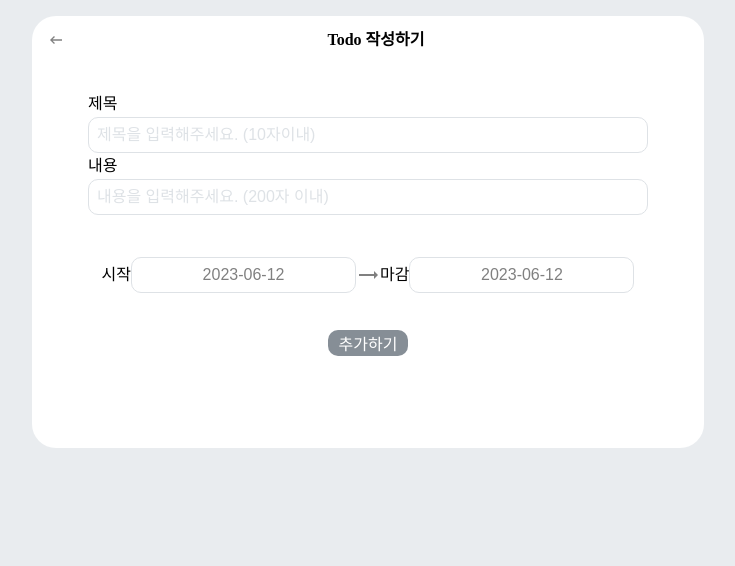
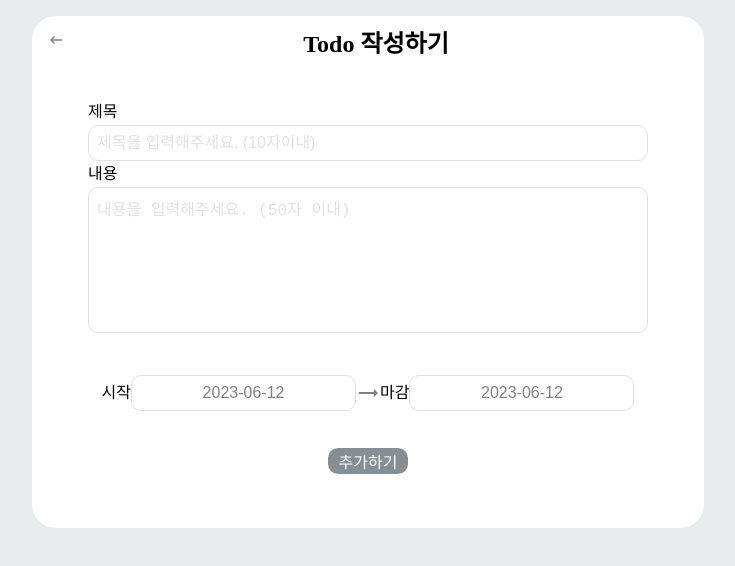
Before and after one commit to Wonahyeon/ReactTodo, a React (Create React App) app: page /todo-write in a window 1280 px wide. Shown: the top 566 px of the page, without its empty margins (272-1007 px from the left). Built offline with nearby package versions, Linux system fonts and the light colour scheme.

Commit message:
Todo List Page
전체, 완료, 미완료 개수

```diff
--- a/src/App.js
+++ b/src/App.js
@@ -18,13 +18,15 @@ const GlobalStyle = createGlobalStyle`
 function App() {
   const [todos, setTodos] = useState([
     {
-      id:1, text: 'dd', deadline: 'yymmdd'
+      id:1, text: 'dd', content:'DD', deadline: 'yymmdd',
+      checked: false
     }
   ]);
-  const [value, setValue] = useState('');
-  const [inputEmpty, setInputEmpty] = useState(true); // 할 일 미입력시
-  const [startDate, setStartDate] = useState(new Date()); // 시작일
-  const [diffDate, setDiffDate] = useState(new Date()); // 마감일
+  const [value, setValue] = useState(''); // todo tile
+  const [content, setContent] = useState(''); // todo content
+  const [inputEmpty, setInputEmpty] = useState(true); // todo title 입력 상태
+  const [startDate, setStartDate] = useState(new Date()); // todo start date
+  const [endDate, setEndDate] = useState(new Date()); // todo end date
 
 
   useEffect(() => {
@@ -38,11 +40,12 @@ function App() {
 
   const nextId = useRef(4);
 
-  const handleInsert = useCallback((text) => {
+  const handleInsert = useCallback((text,content) => {
     const todo = {
       id: uuidv4(),
       text,
-      check: false
+      check: false,
+      content
     };
 
     setTodos(todos => todos.concat(todo));
@@ -65,8 +68,8 @@ function App() {
     <BrowserRouter>
       <Routes>
         <Route path="/" element={<TodoMainPage/>} />
-        <Route path="/todo-write" element={<TodoInsertPage onInsert={handleInsert} value={value} setValue={setValue} inputEmpty={inputEmpty} setInputEmpty={setInputEmpty} diffDate={diffDate} setDiffDate={setDiffDate} startDate={startDate} setStartDate={setStartDate}/>} />
-        <Route path="/todo-list" element={<TodoListPage todos={todos} onRemove={handleRemove} onToggle={handleToggle} diffDate={diffDate} setDiffDate={setDiffDate}/>} />
+        <Route path="/todo-write" element={<TodoInsertPage onInsert={handleInsert} value={value} setValue={setValue} content={content} setContent={setContent} inputEmpty={inputEmpty} setInputEmpty={setInputEmpty} endDate={endDate} setEndDate={setEndDate} startDate={startDate} setStartDate={setStartDate}/>} />
+        <Route path="/todo-list" element={<TodoListPage todos={todos} setTodos={setTodos} onRemove={handleRemove} onToggle={handleToggle} endDate={endDate} setEndDate={setEndDate}/>} />
       </Routes>
     </BrowserRouter>
 
--- a/src/component/TodoInsert.jsx
+++ b/src/component/TodoInsert.jsx
@@ -4,14 +4,27 @@ import { MdOutlineTrendingFlat as NextIcon } from "react-icons/md";
 import { useNavigate } from 'react-router-dom';
 import DatePicker from "react-datepicker";
 import "react-datepicker/dist/react-datepicker.css";
+import { ko } from "date-fns/esm/locale";
 
 
 const TodoInsertWrapper = styled.div`
   width: 35rem;
   display: flex;
   flex-direction: column;
-  /* background: #495057; */
-  /* color: white; */
+
+  .inputStyle {
+    background: none;
+    outline: none;
+    border: 1px solid #dee2e6;
+    margin: 5px 0;
+    border-radius: 10px;
+    padding: 0.5rem;
+    font-size: 1rem;
+    color: #495057;
+    &::placeholder {
+      color: #dee2e6;
+    }
+  }
 
   .datePickerWrapper {
     display: flex;
@@ -38,21 +51,6 @@ const TodoInsertWrapper = styled.div`
   }
 `;
 
-const StyledInput = styled.input`
-  /* 기본 스타일 초기화 */
-  background: none;
-  outline: none;
-  border: 1px solid #dee2e6;
-  margin: 5px 0;
-  border-radius: 10px;
-  padding: 0.5rem;
-  font-size: 1rem;
-  color: #495057;
-  &::placeholder {
-    color: #dee2e6;
-  }
-`;
-
 const StyledButton = styled.button`
   border: none;
   border-radius: 10px;
@@ -70,9 +68,9 @@ const StyledButton = styled.button`
 `;
 
 function TodoInsert(props) {
-  const {onInsert, value, setValue, inputEmpty, setInputEmpty, diffDate, setDiffDate, startDate, setStartDate} = props;
+  const {onInsert, value, setValue, content, setContent, inputEmpty, setInputEmpty, endDate, setEndDate, startDate, setStartDate} = props;
 
-  console.log(diffDate);
+
 
   const navigate = useNavigate();
 
@@ -83,39 +81,48 @@ function TodoInsert(props) {
       setInputEmpty(true);
   };
 
+  const handleContent = (e) => {
+    setContent(e.target.value);
+  };
+
   const handleSubmit = (e) => {
     onInsert(value);
-    setValue(''); // value값 초기화
+    setValue('');
     setInputEmpty(false);
     setInputEmpty(true);
 
-    // todo-list로 이동
     navigate('/todo-list');
-    // submit 이벤트가 발생시키는 새로고침을 방지
     e.preventDefault();
   };
   return (
-    // form 태그 사용시 input에서 엔터키를 눌렀을 때도 submit 이벤트 발생
-    // 일반적으로 keyup 이벤트를 통해 엔터키를 감지하는 로직을 작성
-    //
     <TodoInsertWrapper>
       <label htmlFor='title'>제목</label>
-      <StyledInput type='text' id='title'
+      <input type='text' id='title'
+        className='inputStyle'
+        maxLength={10}
         placeholder='제목을 입력해주세요. (10자이내)'
         value={value}
         onChange={handleChange}
       />
       <label htmlFor='content'>내용</label>
-      <StyledInput type='text' id='content'
-        placeholder='내용을 입력해주세요. (200자 이내)'
+      <textarea type='text' id='content'
+        className='inputStyle'
+        style={{height:'8rem', resize: 'none'}}
+        maxLength={50}
+        placeholder='내용을 입력해주세요. (50자 이내)'
+        value={content}
+        onChange={handleContent}
       />
       <div className="datePickerWrapper">
         <label>시작
-          <DatePicker selected={startDate} onChange={date => setStartDate(date)} dateFormat="yyyy-MM-dd" />
+          <DatePicker selected={startDate} onChange={date => setStartDate(date)} dateFormat="yyyy-MM-dd" locale={ko} >
+            <input type="text" value={startDate}/>
+          </DatePicker>
         </label>
         <NextIcon/>
         <label>마감
-          <DatePicker selected={diffDate} onChange={date => setDiffDate(date)} dateFormat="yyyy-MM-dd" />
+          <DatePicker selected={endDate} onChange={date => setEndDate(date)} dateFormat="yyyy-MM-dd" >
+          </DatePicker>
         </label>
       </div>
       <StyledButton type='submit' disabled={inputEmpty} onClick={handleSubmit}>
--- a/src/component/TodoList.jsx
+++ b/src/component/TodoList.jsx
@@ -8,21 +8,16 @@ const TodoListWrapper = styled.div`
 `;
 
 function TodoList(props) {
-  // const todos = props.todos;
-  const {todos , onRemove, onToggle} = props;
+  const {todos,doneCount, setDoneCount,handleDoneCount, onRemove, onToggle} = props;
   return (
     <TodoListWrapper>
-      {/* <TodoListItem/>
-      <TodoListItem/>
-      <TodoListItem/> */}
-      {/* Quiz: TodoListItem으로 이루어진 배열로 변환하여 반복 렌더링 */}
       {todos.map((todo) => {
         return (
-          <TodoListItem todo={todo} key={todo.id} onRemove={onRemove} onToggle={onToggle}/>
+          <TodoListItem todo={todo} key={todo.id} onRemove={onRemove} onToggle={onToggle} doneCount={doneCount} setDoneCount={setDoneCount} handleDoneCount={handleDoneCount}/>
         );
       })}
     </TodoListWrapper>
   );
 }
 
-export default TodoList;
+export default React.memo(TodoList);
--- a/src/component/page/TodoInsertPage.jsx
+++ b/src/component/page/TodoInsertPage.jsx
@@ -7,7 +7,7 @@ import { useNavigate } from 'react-router-dom';
 
 const TodoInsertWrapper = styled.div`
   width: 40rem;
-  height: 25rem;
+  height: 30rem;
   margin: 0 auto;
   margin-top: 1rem;
   padding: 1rem;
@@ -35,6 +35,7 @@ const TodoInsertWrapper = styled.div`
     }
 
     .title {
+      font-size: 1.5rem;
       font-weight: bold;
       text-align: center;
       flex: 1;
@@ -42,7 +43,7 @@ const TodoInsertWrapper = styled.div`
   `;
 
 function TodoInsertPage(props) {
-  const {onInsert, value, setValue, inputEmpty, setInputEmpty, diffDate, setDiffDate, startDate, setStartDate } = props;
+  const {onInsert, value, setValue, content, setCotent,inputEmpty, setInputEmpty, endDate, setEndDate, startDate, setStartDate } = props;
   const navigate = useNavigate();
   return (
     <TodoInsertWrapper>
@@ -52,9 +53,9 @@ function TodoInsertPage(props) {
         }}/>
         <h3 className='title'>Todo 작성하기</h3>
       </TodoTitle>
-      <TodoInsert onInsert={onInsert} value={value} setValue={setValue} inputEmpty={inputEmpty} setInputEmpty={setInputEmpty} diffDate={diffDate} setDiffDate={setDiffDate} startDate={startDate} setStartDate={setStartDate}/>
+      <TodoInsert onInsert={onInsert} value={value} setValue={setValue} content={content} setCotent={setCotent} inputEmpty={inputEmpty} setInputEmpty={setInputEmpty} endDate={endDate} setEndDate={setEndDate} startDate={startDate} setStartDate={setStartDate}/>
     </TodoInsertWrapper>
   );
 }
 
-export default TodoInsertPage;
+export default React.memo(TodoInsertPage);
--- a/src/component/page/TodoListPage.jsx
+++ b/src/component/page/TodoListPage.jsx
@@ -1,14 +1,13 @@
-import React from 'react';
+import React, { useCallback, useState } from 'react';
 import styled from "styled-components";
-
 import { MdKeyboardBackspace as BackIcon } from "react-icons/md";
-import TodoInsert from '../TodoInsert';
+import { MdMode as AddIcon } from "react-icons/md";
 import { useNavigate } from 'react-router-dom';
 import TodoList from '../TodoList';
 
 const TodoListWrapper = styled.div`
   width: 40rem;
-  height: 25rem;
+  min-height: 30rem;
   margin: 0 auto;
   margin-top: 1rem;
   padding: 1rem;
@@ -20,11 +19,11 @@ const TodoListWrapper = styled.div`
   align-items: center;
   `;
 
-  const TodoTitle = styled.div`
+  const TodoListHeader = styled.div`
     width: 40rem;
     display: flex;
     justify-content: space-between;
-    margin-bottom: 3rem;
+    margin-bottom: 2rem;
 
     svg {
       color: gray;
@@ -36,24 +35,70 @@ const TodoListWrapper = styled.div`
     }
 
     .title {
+      font-size: 1.5rem;
       font-weight: bold;
       text-align: center;
       flex: 1;
     }
   `;
 
+  const TodoListMode = styled.div`
+    width: 35rem;
+    display: flex;
+    margin-bottom: 2rem;
+
+    p {
+      font-size: 0.9rem;
+      padding: 0 .5rem;
+      color: gray;
+      cursor: pointer;
+
+      &:hover {
+        color: black;
+      }
+    }
+  `;
+
+  const TodoListCount = styled.div`
+    width: 15rem;
+    margin-top: 3rem;
+    display: flex;
+    justify-content: space-between;
+    color: gray;
+  `;
+
 function TodoListPage(props) {
-  const {todos, onRemove, onToggle, diffDate, setDiffDate, dayCount, setDayCount} = props;
+  const {todos, setTodos, onRemove, onToggle, endDate, setEndDate, dayCount, setDayCount} = props;
+
+  const [doneCount, setDoneCount] = useState(0);
+
+  const handleDoneCount = useCallback((count) => {
+    setDoneCount(count + 1);
+  })
+
   const navigate = useNavigate();
   return (
     <TodoListWrapper>
-      <TodoTitle>
+      <TodoListHeader>
         <BackIcon onClick={() => {
             navigate("/");
           }}/>
           <h3 className='title'>Todo List</h3>
-      </TodoTitle>
-      <TodoList todos={todos} onRemove={onRemove} onToggle={onToggle} diffDate={diffDate} setDiffDate={setDiffDate} dayCount={dayCount} setDayCount={setDayCount} />
+          <AddIcon onClick={() => {
+            navigate("/todo-write");
+          }}/>
+      </TodoListHeader>
+      <TodoListMode>
+        <p>제목</p>
+        <p>날짜</p>
+        <p>자세히</p>
+      </TodoListMode>
+      <TodoList todos={todos} setTodos={setTodos} onRemove={onRemove} onToggle={onToggle} endDate={endDate} setEndDate={setEndDate} dayCount={dayCount} setDayCount={setDayCount} doneCount={doneCount} setDoneCount={setDoneCount} handleDoneCount={handleDoneCount}/>
+      <TodoListCount>
+        <p>Total: {todos.length}</p>
+        <p>Working: {todos.length - doneCount}</p>
+        <p>Done: {doneCount}</p>
+      </TodoListCount>
     </TodoListWrapper>
   );
 }
```
Also changed, not shown: src/component/TodoListItem.jsx (+7 -7 lines), 1 other file (tests, documents, lock files or other folders).
